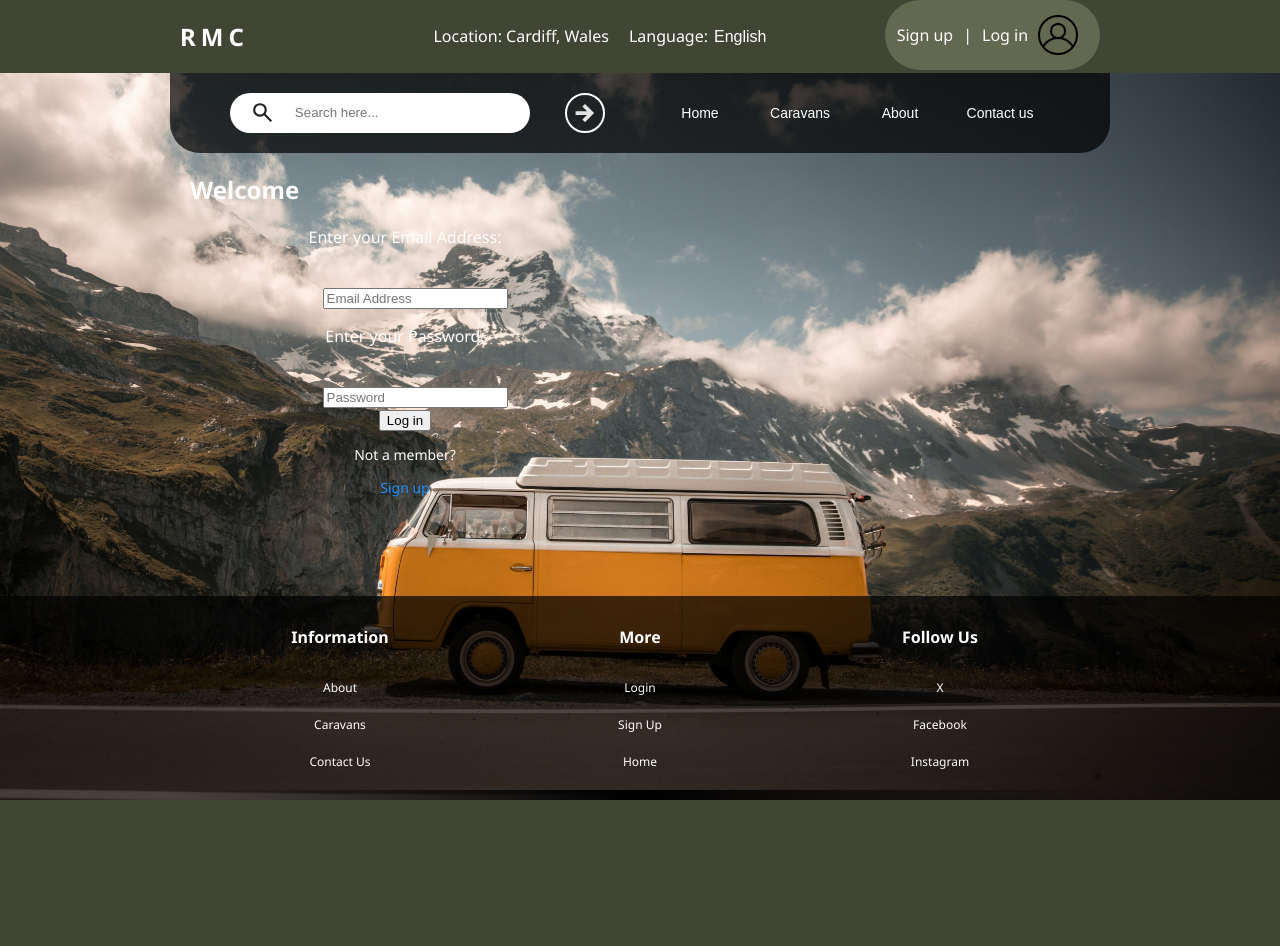
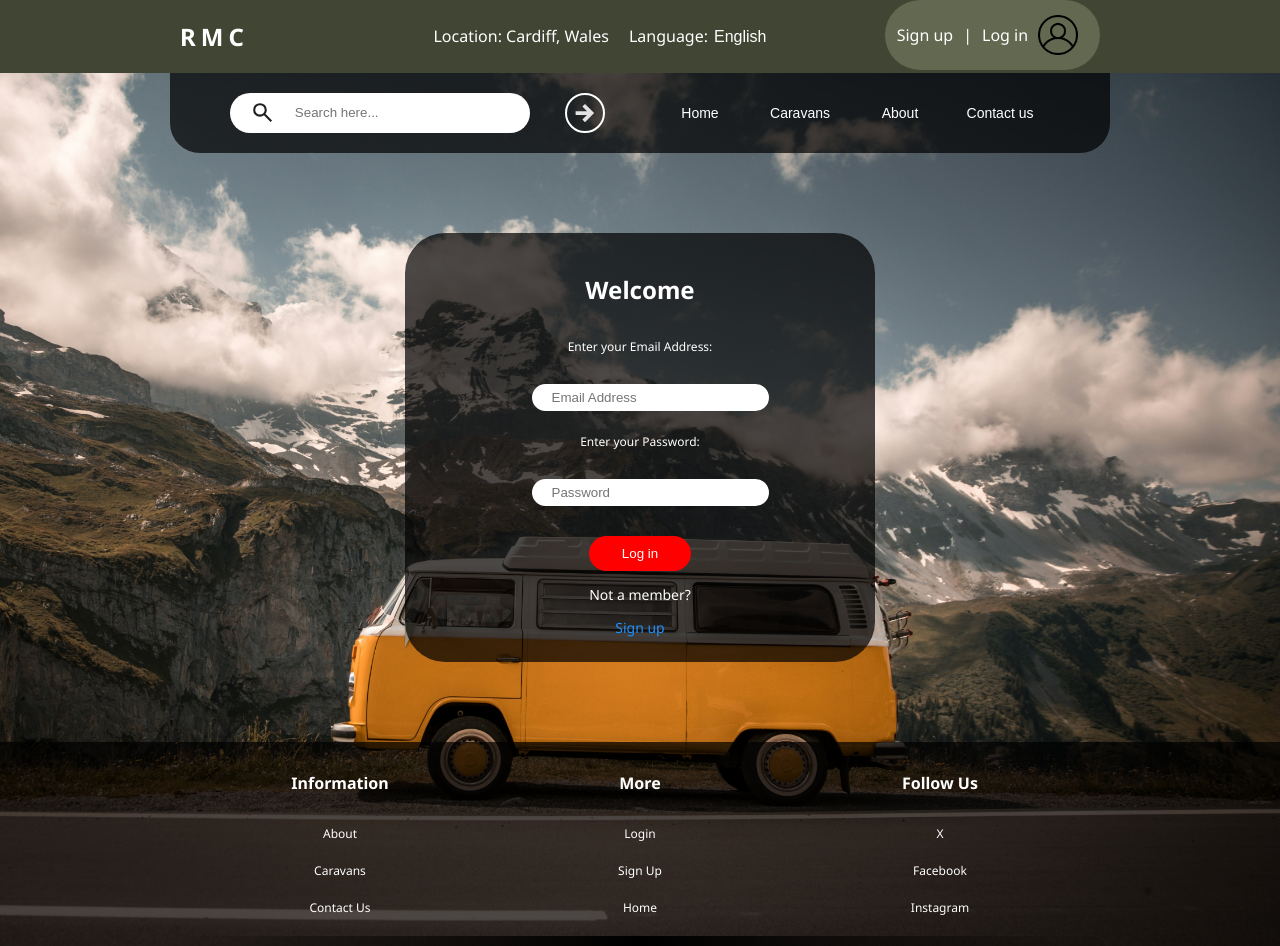
Before and after one commit to craiganthonylewis/Rent_My_Caravan, a PHP site: page /login.php in a window 1280 px wide. Before the commit the page ends 800 px from the top, so only its background shows below. Run offline with PHP 8.4, Linux system fonts and the light colour scheme.

Commit message:
bits i forgot

```diff
--- a/login.php
+++ b/login.php
@@ -57,31 +57,31 @@ if ($_SERVER["REQUEST_METHOD"] == "POST") {
 
 
             <!--login form -->
-            <div class="column_6" id="login_background">
+            <div class="column_6" id="container_background">
 
-                <div class="column_12" id="login_title"><h1>Welcome</h1></div>
+                <div class="column_12" id="container_title"><h1>Welcome</h1></div>
 
                 <div class="column_12" id="input_title_container"> <!-- added to center contents - Ezme -->
 
                 <form action="<?php echo $_SERVER["PHP_SELF"]?>" method="post">
 
-                    <div class="column_12" id="input_title_container_1">
-                        <div id="input_title_1"><p>Enter your Email Address:</p><br></div>
-                        <div id="input_bar_email">
+                    <div class="column_12" id="input_title_container">
+                        <div id="input_title"><p>Enter your Email Address:</p><br></div>
+                        <div id="input_bar">
                             <label><input type="text" name="email" placeholder="Email Address" required></label>
                         </div>
                     </div>
 
-                    <div class="column_12" id="input_title_container_2">
-                        <div id="input_title_2"><p>Enter your Password:</p><br></div>
-                        <div id="input_bar_password">
+                    <div class="column_12" id="input_title_container">
+                        <div id="input_title"><p>Enter your Password:</p><br></div>
+                        <div id="input_bar">
                             <label><input type="password" name="password" placeholder="Password" required></label>
                         </div>
                     </div>
 
                     <!-- Submit button -->
-                    <div class="column_3" id="login_button">
-                        <button type="submit" id="login_button">Log in</button>
+                    <div class="column_3" id="red_button">
+                        <button type="submit" id="red_button">Log in</button>
                     </div>
 
                 </form>
```
